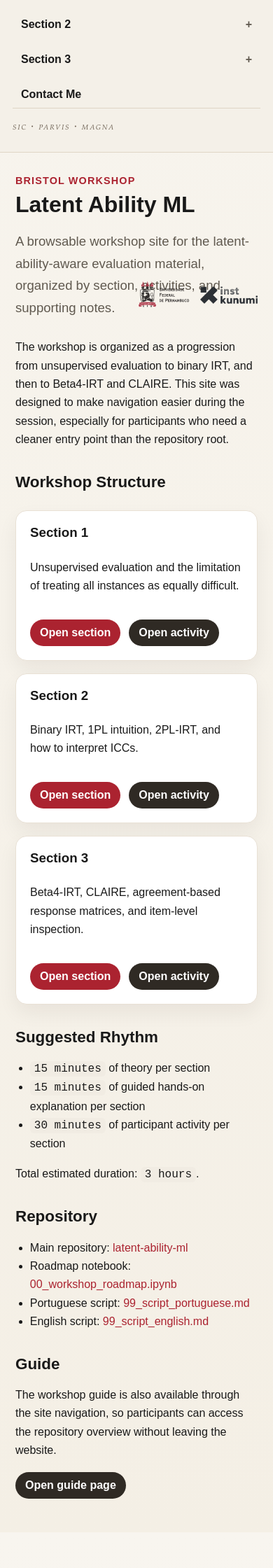
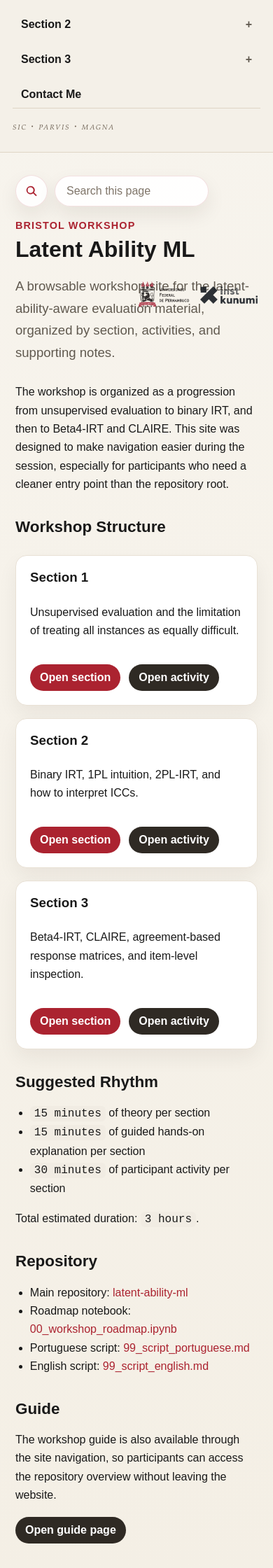
Before and after one commit to Manuelfjr/latent-ability-ml, a Jekyll site: the page built from site/index.md, in a window 390 px wide. Shown: the part 449-2689 px from the top of the page at 70% size. Built offline with Jekyll 4.4.1, drawn with Linux system fonts in a browser that asks for light colours; before the commit the page ends 2638 px from its top, so only the background shows below that.

Commit message:
update: search bar and other

```diff
--- a/site/_config.yml
+++ b/site/_config.yml
@@ -1,5 +1,5 @@
 title: Latent Ability ML
-description: Workshop website for latent-ability-aware evaluation in machine learning.
+description: Browsable workshop site with section notes, activities, and answers for latent-ability-aware evaluation in machine learning.
 baseurl: "/latent-ability-ml"
 url: "https://manuelfjr.github.io"
 markdown: kramdown
--- a/site/_layouts/default.html
+++ b/site/_layouts/default.html
@@ -67,6 +67,24 @@
       </aside>
 
       <main class="content">
+        <div class="page-search" aria-label="Search this page">
+          <form class="page-search-form" onsubmit="return false;">
+            <button class="page-search-button" type="button" id="page-search-button" aria-label="Search this page">
+              <svg viewBox="0 0 24 24" aria-hidden="true">
+                <path
+                  d="M10.5 4a6.5 6.5 0 1 0 4.03 11.6l4.43 4.44 1.41-1.42-4.43-4.43A6.5 6.5 0 0 0 10.5 4Zm0 2a4.5 4.5 0 1 1 0 9 4.5 4.5 0 0 1 0-9Z"
+                />
+              </svg>
+            </button>
+            <input
+              id="page-search-input"
+              class="page-search-input"
+              type="search"
+              placeholder="Search this page"
+              aria-label="Search this page"
+            />
+          </form>
+        </div>
         {% if page.eyebrow %}
         <div class="eyebrow">{{ page.eyebrow }}</div>
         {% endif %}
--- a/site/assets/css/style.css
+++ b/site/assets/css/style.css
@@ -162,8 +162,79 @@ a:hover {
 }
 
 .content {
+  position: relative;
   padding: 36px 40px 56px;
   max-width: 980px;
+}
+
+.page-search {
+  position: absolute;
+  top: 28px;
+  right: 32px;
+  z-index: 20;
+}
+
+.page-search-form {
+  display: flex;
+  align-items: center;
+  justify-content: flex-end;
+  gap: 10px;
+}
+
+.page-search-button {
+  width: 46px;
+  height: 46px;
+  border: 1px solid rgba(171, 35, 48, 0.14);
+  border-radius: 999px;
+  background: rgba(255, 255, 255, 0.88);
+  color: var(--accent);
+  display: inline-flex;
+  align-items: center;
+  justify-content: center;
+  cursor: pointer;
+  box-shadow: 0 12px 28px rgba(34, 25, 17, 0.08);
+  transition: transform 180ms ease, box-shadow 180ms ease, background 180ms ease;
+}
+
+.page-search-button:hover {
+  transform: translateY(-1px);
+  background: #fff;
+}
+
+.page-search-button svg {
+  width: 22px;
+  height: 22px;
+  fill: currentColor;
+}
+
+.page-search-input {
+  width: 0;
+  opacity: 0;
+  pointer-events: none;
+  border: 1px solid rgba(171, 35, 48, 0.14);
+  border-radius: 999px;
+  background: rgba(255, 255, 255, 0.92);
+  color: var(--ink);
+  font: inherit;
+  padding: 12px 16px;
+  box-shadow: 0 12px 28px rgba(34, 25, 17, 0.08);
+  transition: width 220ms ease, opacity 180ms ease, padding 220ms ease, margin 220ms ease;
+}
+
+.page-search:hover .page-search-input,
+.page-search:focus-within .page-search-input {
+  width: 260px;
+  opacity: 1;
+  pointer-events: auto;
+}
+
+.page-search-input::placeholder {
+  color: #7f7569;
+}
+
+.page-search-input:focus {
+  outline: 2px solid rgba(171, 35, 48, 0.22);
+  outline-offset: 0;
 }
 
 .eyebrow {
@@ -379,6 +450,21 @@ img {
     padding: 32px 22px 48px;
   }
 
+  .page-search {
+    position: static;
+    margin-bottom: 18px;
+  }
+
+  .page-search-form {
+    justify-content: flex-start;
+  }
+
+  .page-search-input {
+    width: 220px;
+    opacity: 1;
+    pointer-events: auto;
+  }
+
   .corner-logos {
     right: 14px;
     bottom: 12px;
```
Also changed, not shown: other parts of site/_layouts/default.html (+40 -0 lines), 16 other files.
